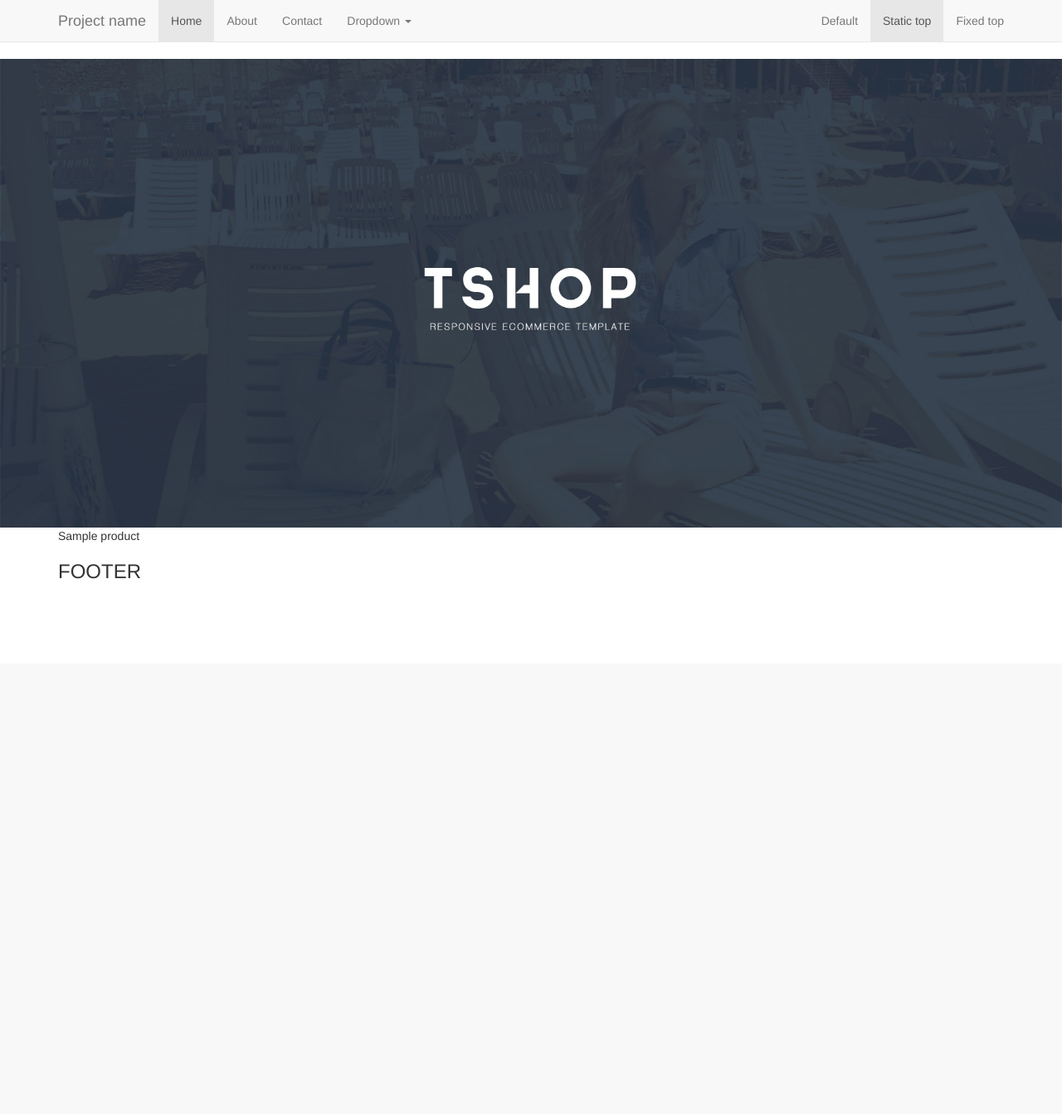
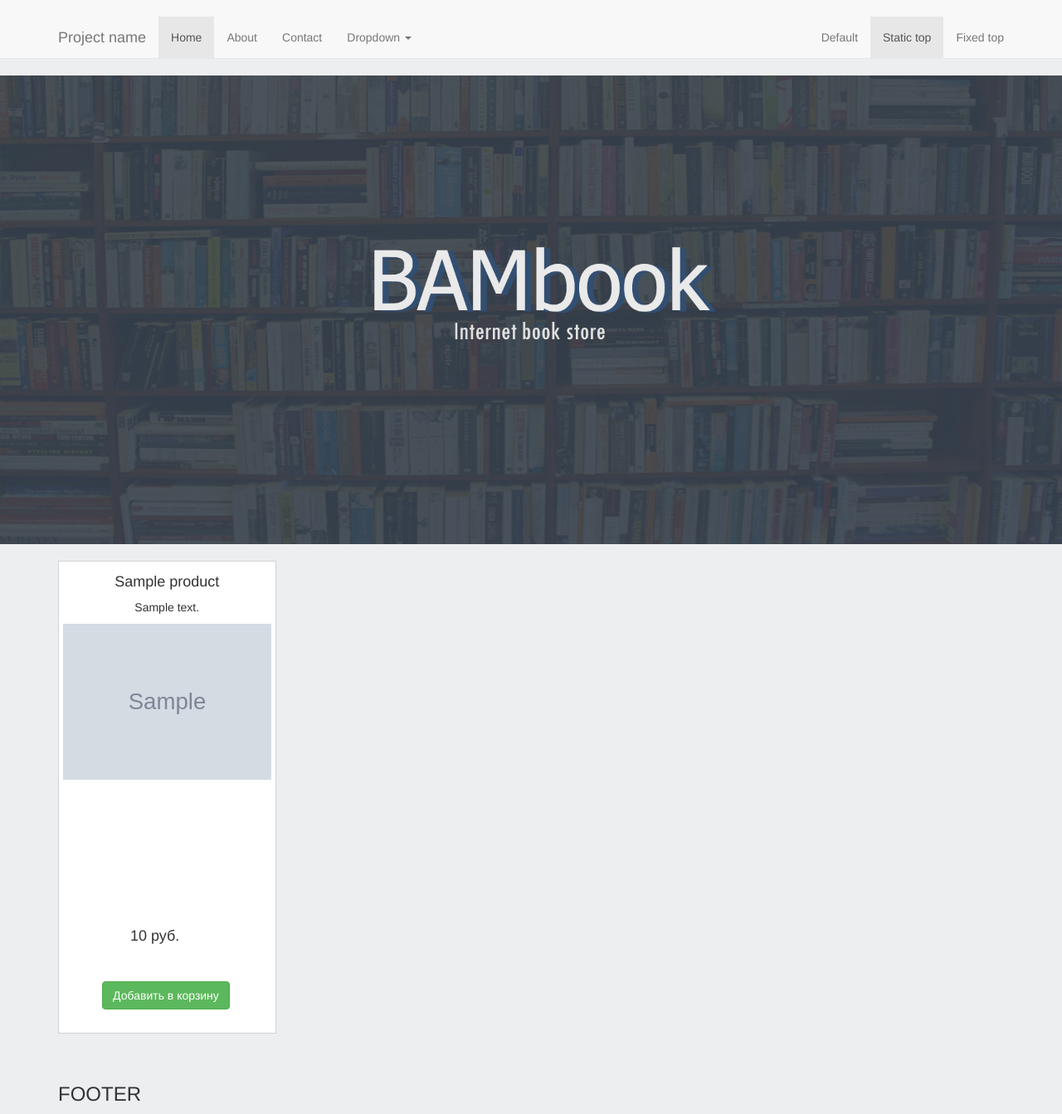
Before and after one commit to Bloodstein/bambook, a Django app: template templates/home.html in a window 1280 px wide. Shown: the whole page at 83% size. Before the commit the page ends 698 px from the top, so only its background shows below. Run offline with Django 3.2, Linux system fonts and the light colour scheme; the template is opened without the code that fills it: most values are stand-ins (such as "Sample title", 1, 10 or a date in 2020); grey boxes marked "Sample" are stand-in pictures; some libraries are stand-ins or nearby versions.

Commit message:
CompleteProductImageOnHome

```diff
--- a/landing/urls.py
+++ b/landing/urls.py
@@ -4,6 +4,6 @@ from django.contrib import admin
 from landing import views
 
 urlpatterns = [
-	url(r'^', views.home, name = 'home'),
+	url(r'^$', views.home, name = 'home'),
 	url(r'^landing', views.landing, name = 'landing'),
 ]
--- a/landing/views.py
+++ b/landing/views.py
@@ -1,6 +1,6 @@
 from django.shortcuts import render
 from .forms import SubscriberForm
-from products.models import Product
+from products.models import *
 
 def landing(request):
 	form = SubscriberForm(request.POST or None)
@@ -13,5 +13,5 @@ def landing(request):
 
 def home(request):
 	form = SubscriberForm(request.POST or None)
-	products = Product.objects.filter(is_active=True)
+	products_images = ProductImage.objects.filter(is_active=True, is_main=True)
 	return render(request, 'home.html', locals())
--- a/products/models.py
+++ b/products/models.py
@@ -1,6 +1,6 @@
 from django.db import models
 
-class Product(models.Model):
+class Product(models.Model): #Модель продукта с его характеристиками
 	name = models.CharField(max_length=64, blank=True, null=True, default=None)
 	price = models.DecimalField(max_digits=10, decimal_places=0, default=0)
 	description = models.TextField(blank=True, null=True, default=None)
@@ -15,9 +15,10 @@ class Product(models.Model):
 		verbose_name='Товар'
 		verbose_name_plural='Товары'
 
-class ProductImage(models.Model):
+class ProductImage(models.Model): #Модель картинок продуктов с объявлением основной
 	product = models.ForeignKey(Product, blank=True, null=True, default=None)
 	image = models.ImageField(upload_to='products_images/')
+	is_main = models.BooleanField(default=False)
 	is_active = models.BooleanField(default=True)
 	created = models.DateTimeField(auto_now_add=True, auto_now=False)
 	updated = models.DateTimeField(auto_now_add=False, auto_now=True)
--- a/site_main/settings.py
+++ b/site_main/settings.py
@@ -121,4 +121,5 @@ USE_TZ = True
 
 STATIC_URL = '/static/'
 STATICFILES_DIRS = (os.path.join(BASE_DIR, "/static"), './static/')
-MEDIA_ROOT = './static/media/'
+MEDIA_ROOT = os.path.join(BASE_DIR, './static/media')
+MEDIA_URL = './static/media/'
--- a/static/home.css
+++ b/static/home.css
@@ -1,6 +1,54 @@
+html, body {
+	background-color: #edeef0;
+}
+
+.section-top {
+	margin-top: 20px;
+	margin-bottom: 20px;
+}
+
+.container {
+	margin-top: 20px;
+}
+
 .product-item {
-	height: 200px;
-	background-color: grey;
+	margin-bottom: 20px;
+	padding: 5px;
+	height: 570px;
 	position: relative;
+	background-color: white;
+	text-align: center;
+	border: 1px solid lightgray;
+}
 
+.product-item:hover {
+	box-shadow:
+		-0   -1px 2px #324f71,
+		 0   -1px 2px #324f71,
+		-0    1px 2px #324f71,
+		 0    1px 2px #324f71,
+		-1px -0   2px #324f71,
+		 1px -0   2px #324f71,
+		-1px  0   2px #324f71,
+		 1px  0   2px #324f71,
+		-1px -1px 2px #324f71,
+		 1px -1px 2px #324f71,
+		-1px  1px 2px #324f71,
+		 1px  1px 2px #324f71,
+		-1px -1px 2px #324f71,
+		 1px -1px 2px #324f71,
+		-1px  1px 2px #324f71,
+		 1px  1px 2px #324f71;
 }
+
+.add-to-cart-btn {
+	position: absolute;
+	bottom: 5%;
+	left: 20%;
+}
+
+.price-text {
+	position: absolute;
+	bottom: 17%;
+	left: 33%;
+}
--- a/templates/base.html
+++ b/templates/base.html
@@ -16,10 +16,5 @@
 	{% include 'footer.html' %}
 
 </div>
-
-    <script src="https://ajax.googleapis.com/ajax/libs/jquery/1.12.4/jquery.min.js"></script>
-    <script>window.jQuery || document.write('<script src="../../assets/js/vendor/jquery.min.js"><\/script>')</script>
-    <script src="../../dist/js/bootstrap.min.js"></script>
-    <script src="../../assets/js/ie10-viewport-bug-workaround.js"></script>
 </body>
 </html>
--- a/templates/home.html
+++ b/templates/home.html
@@ -2,7 +2,7 @@
 {% extends 'base.html' %}
 {% load staticfiles %}
 {% block content %}
-<link rel="stylesheet" href="{% static 'home.css' %">
+<link rel="stylesheet" href="{% static 'home.css' %}">
 	<div class="section-top">
 		<img src="{% static 'images/slider0.jpg' %}" class="img-responsive">
 	</div>
@@ -10,10 +10,21 @@
 	<div class="section">
 		<div class="container">
 			<div class="row">
-				{% for product in products %}
+				{% for product_image in products_images %}
 				<div class="col-lg-3">
 					<div class="product-item">
-					{{ product.name }}
+					<h4>{{ product_image.product.name }}</h4>
+					<p>{{ product_image.product.description|truncatechars:148 }}
+					</p>
+					<div>
+							<img src="{{ product_image.image.url }}" class="img-responsive">
+					</div>
+					<h4 class="price-text">{{ product_image.product.price }} руб.</h4>
+					<div class="add-to-cart-btn">
+						<button class="btn btn-success">
+							Добавить в корзину
+						</button>
+					</div>
 					</div>
 				</div>
 				{% endfor %}
```
Also changed, not shown: site_main/urls.py (+5 -2 lines), db.sqlite3, products/migrations/0005_productimage_is_main.py (added), static/images/bookshelf.jpg (added), static/images/slider0.jpg, static/media/products_images/6S_64Gb-2.jpg (added), static/media/products_images/MacBook_Pro_256GB-2.jpg (added), static/media/products_images/Watch-2.jpg (added), static/media/products_images/Watch-2_N3vO8WK.jpg (added), static/media/products_images/Watch-2_N3vO8WK_g9ZIBwF.jpg (added), static/media/products_images/Watch.jpg (added), static/media/products_images/Watch_1GdmcDa.jpg (added), static/media/products_images/ipad2017-2_w3d9nqY.jpg (added).
